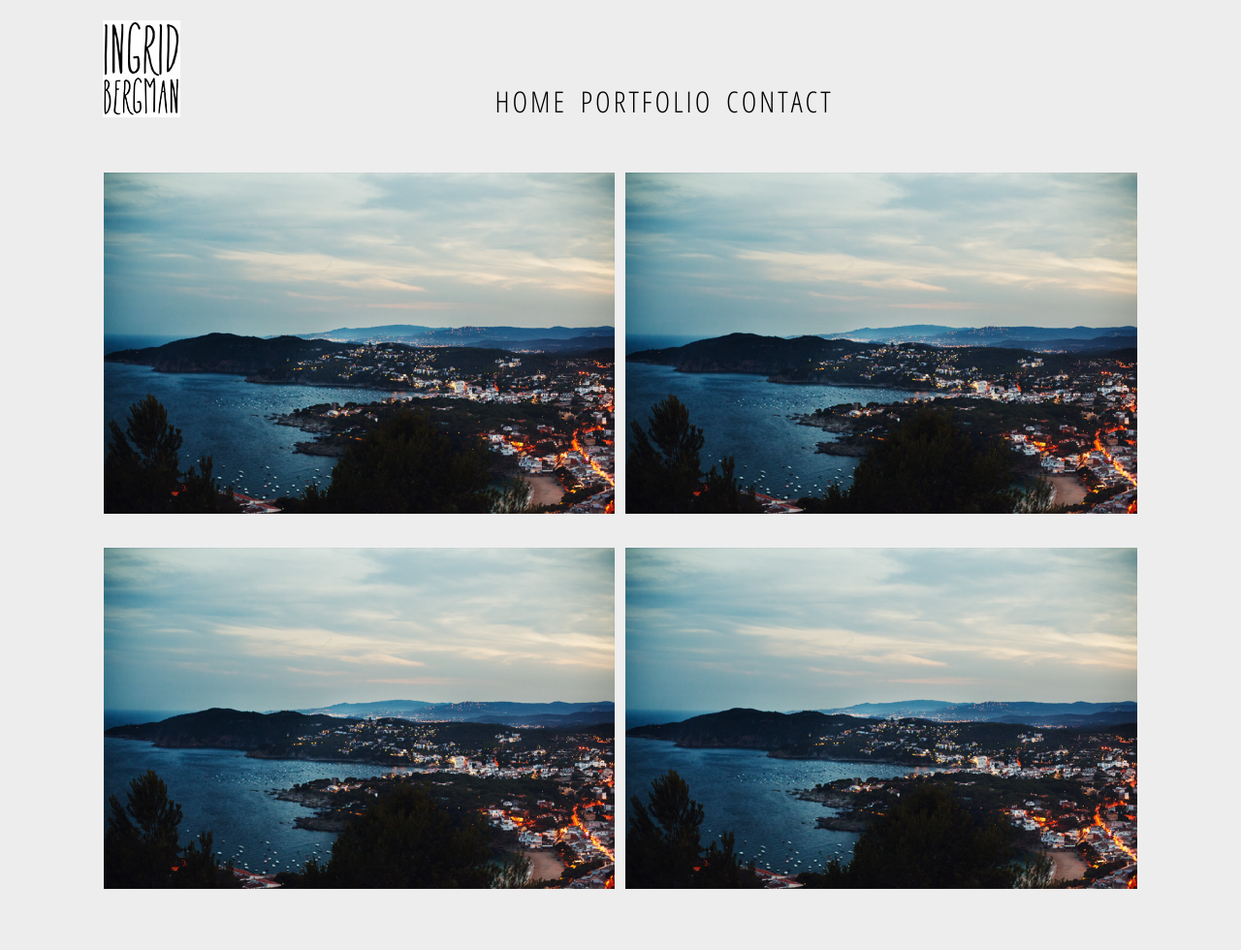
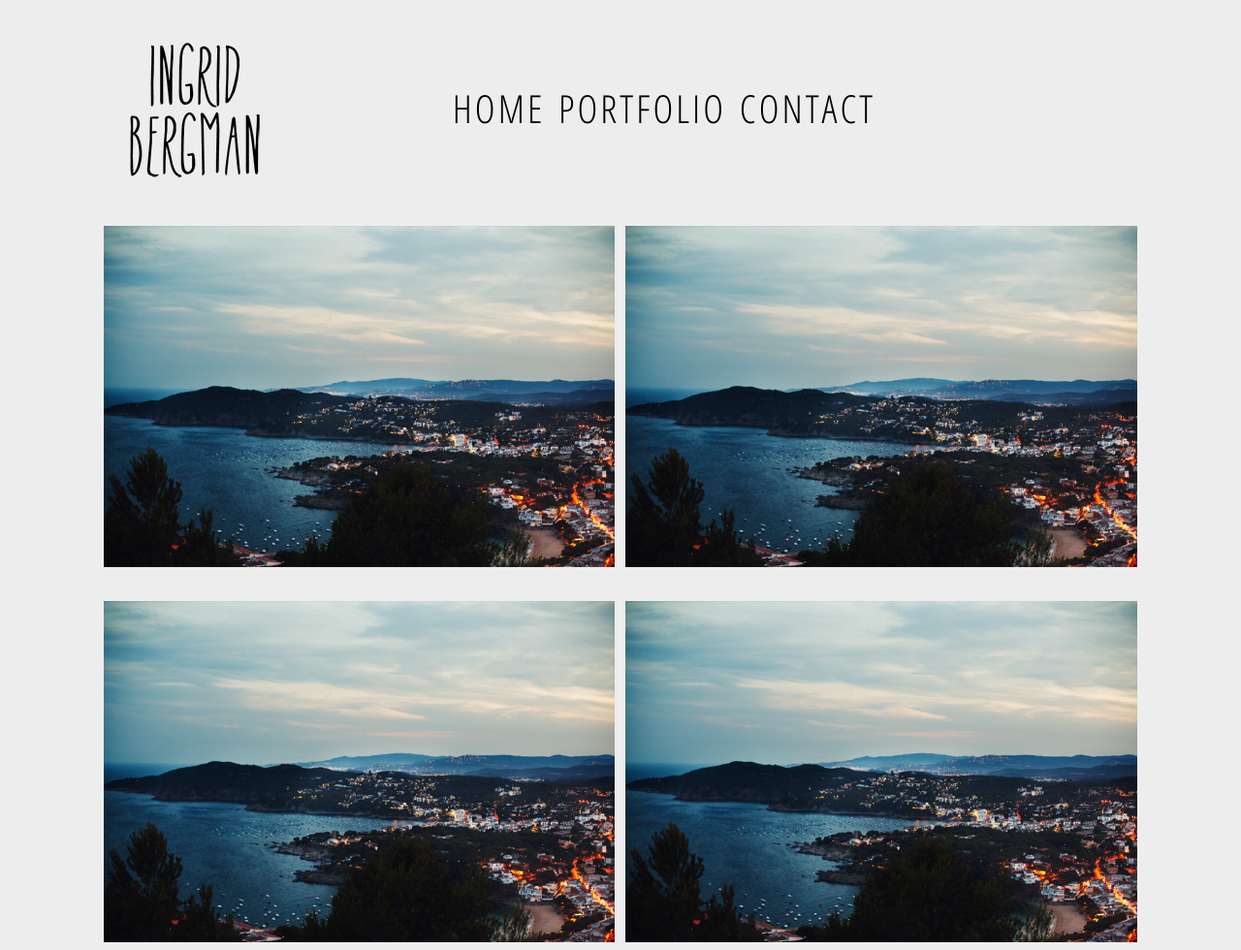
Before and after one commit to Karinbergman/ingridbergmanphotography-se, a plain HTML site: page index.html in a window 1280 px wide. Shown: the top 980 px of the page at 97% size. Drawn offline with Linux system fonts and the light colour scheme.

Commit message:
Fixed logo

```diff
--- a/css/css.css
+++ b/css/css.css
@@ -63,10 +63,11 @@ p {
 }
 .page-header__logo a {
 	display: block;
-	height: 100px;
+	height: 200px;
+	width: 200px;
 	text-indent: 300px;
 	overflow: hidden;
-	background:url(../images/newlogo.jpg);
+	background:url(../images/newlogo.png);
 }
 .page-header__nav {
 	padding-top: 81px;
@@ -78,7 +79,7 @@ p {
 	text-transform: uppercase;
 	letter-spacing: 3px;
 	font-weight: 400;
-	font-size: 1.5rem;
+	font-size: 2rem;
 	margin-top: 10px;
 	padding: 0 5px;
 }
@@ -93,7 +94,7 @@ p {
 
 /* News */
 #news {
-	margin-top: 20px;
+	margin-top: 60px;
 	height: 840px;
 	background: #EDEDED;
 }
```
